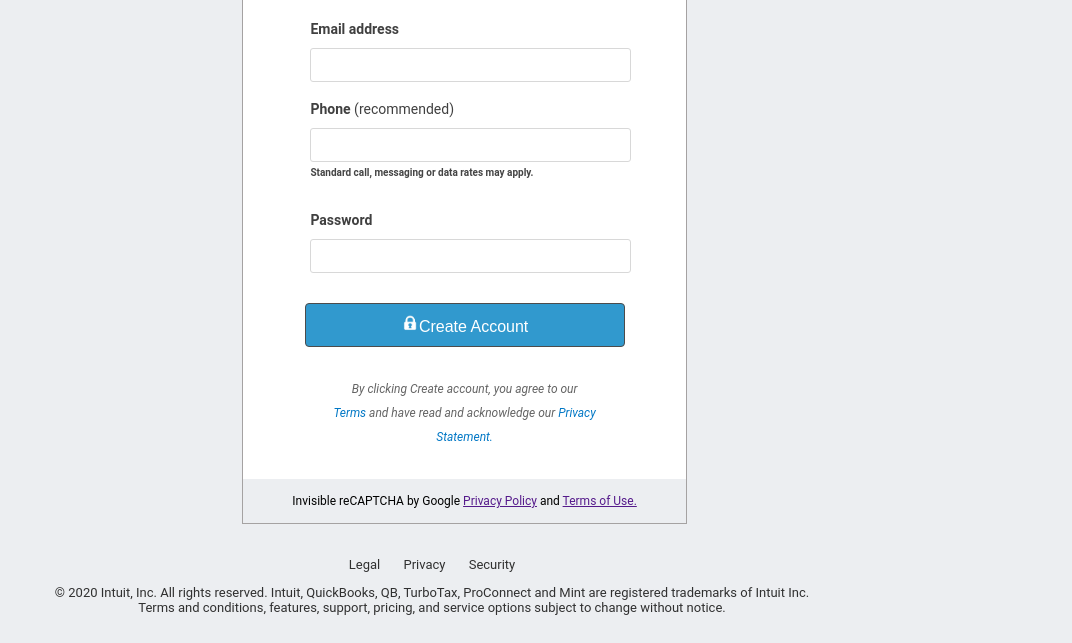
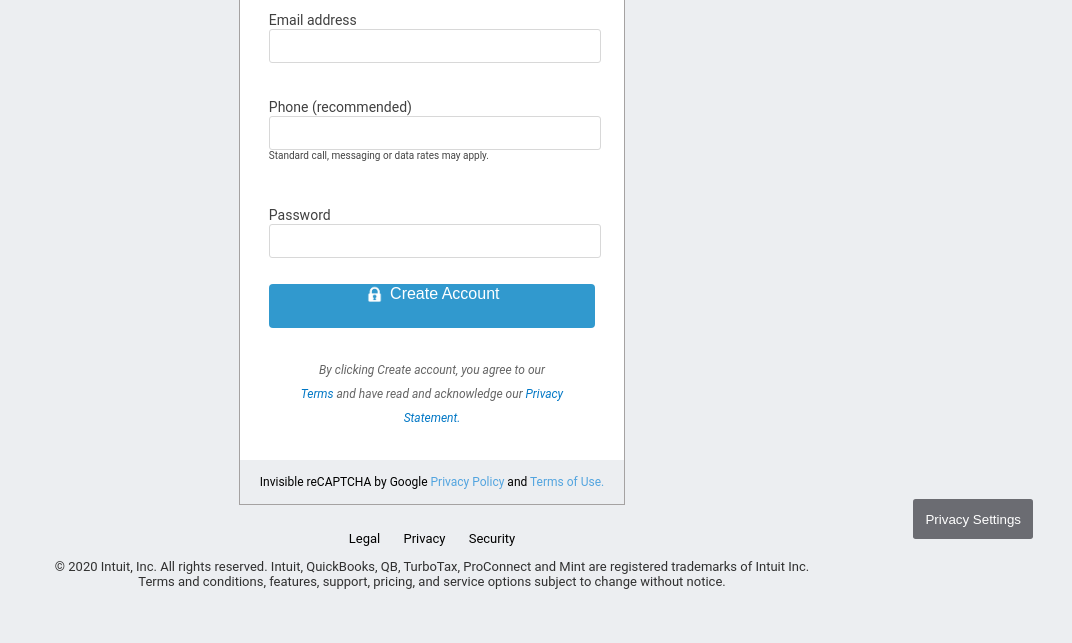
Before and after one commit to ElijahTobs/HTML-Form, a plain HTML site: page index.html in a window 1280 px wide. Shown: the part 261-904 px from the top of the page, without its empty margins (208-1280 px from the left). After the commit the page ends 876 px from the top, so only its background shows below. Drawn offline with Linux system fonts and the light colour scheme.

Commit message:
Added some changes to the styling
- added some padding to the head tag
- centralised the main tag
- spaced the content of the create button
- added the privacy settings button
- added some padding to the footer

```diff
--- a/index.html
+++ b/index.html
@@ -15,6 +15,7 @@
             <span>Sign In</span>
         </button>
     </div>
+
     <div class="institut-logo">
         <img src="./img/mintpic.png" alt="logo" />
     </div>
@@ -65,11 +66,15 @@
         </div>
 
     </main>
+
+
     <footer>
       <ul class="footer-ul">
+        <a href="#">
           <li>Legal</li>
           <li>Privacy</li>
           <li>Security</li>
+        </a>
       </ul>
       <div class="footer-copyright">
         © 2020 Intuit, Inc. All rights reserved. Intuit, QuickBooks, QB,
@@ -78,6 +83,11 @@
         Terms and conditions, features, support, pricing, and service options
         subject to change without notice.
       </div>
+      <div class="btn-sticky">
+        <button>Privacy Settings</button>
+      </div>
     </footer>
+
+
 </body>
 </html>
--- a/style.css
+++ b/style.css
@@ -1,12 +1,25 @@
-.head {
-    display: flex;
-    justify-content: flex-end;
-}
 body{
     background-color: rgb(236, 238, 241);
     font-family: "Avenir", Roboto, Helvetica, Arial, Verdana, Tahoma, sans-serif;
     font-weight: normal;
+    margin: 0;
+    padding: 0;
 }
+
+.head {
+    display: flex;
+    justify-content: flex-end;
+    margin-right: 2rem;
+}
+
+.head h3 {
+  font-size: .8rem;
+}
+
+.head a {
+  text-decoration: none;
+}
+
 h1 {
     color: #4c4c4c;
     font-weight: 700;
@@ -40,42 +53,54 @@ h1 {
 }
 
 .lock {
-    width: 18px;
-    height: 18px;
+    width: 1.2em;
+    height: 1.2em;
+    margin-right: .4em;
     /* margin-top: 8px; */
-    align-self: center;
+    /* align-self: center; */
     /* justify-content: center; */
-    display: inline-block;
+    /* display: inline-block; */
 }
 
 .institut-logo{
+    margin: 0 auto;
     text-align: center;
 }
 main{
     text-align: center;
     background-color: #fff;
-    width:35%;
-    margin-left: 35%;
+    width:30%;
+    margin: 0 auto;
+    /* margin-left: 35%; */
     border: solid 1px rgb(165, 162, 162);
 }
 
+fieldset{
+  text-align: center;
+  /* margin: 0 auto; */
+  /* margin: 5px 0; */
+}
+
 .label {
-    text-align: left;
-    display: block;
-    font-weight: 700;
+    /* text-align: left;
+    display: block; */
+    font-weight: 400;
     color: #404040;
     font-size: 14px;
-    line-height: 25px;
+    /* line-height: 25px; */
     padding-bottom: 6px;
-    margin-left: 15px;
-    margin-right: 15px;
+    /* margin-left: 15px;
+    margin-right: 15px; */
   }
 
   .input-set {
-      margin-left: 40px;
+    margin: 0 auto;
+    margin-top: 1.2rem;
+    width: 85%;
     text-align: left;
-    border: 0;
-    position: relative;
+    border: none;
+    /* border: 0; */
+    /* position: relative; */
   }
 
   .recommended-text {
@@ -84,31 +109,33 @@ main{
 
   .note {
     font-family: inherit;
-    font-weight: 700;
+    font-weight: 400;
     display: block;
     min-height: 20px;
-    padding: 5px 0;
+    /* padding: 5px 0; */
     font-size: 10px;
     color: #444;
-    margin-left: 15px;
+    /* width: 100%; */
+    /* margin: 0 auto; */
+    /* margin-left: 15px; */
   }
 
   .input-field {
-    display: block;
-    position: relative;
+    /* display: block;
+    position: relative; */
     height: 30px;
-    width: 305px;
-    min-width: 160px;
-    padding-left: 8px;
-    padding-right: 6px;
+    /* width: 305px; */
+    /* min-width: 160px; */
+    /* padding-left: 8px;
+    padding-right: 6px; */
     border: 1px solid #d8d8d8;
-    color: #000;
+    /* color: #000; */
     outline: none;
     font-size: 1.2em;
     border-radius: 3px;
     line-height: 1.3em;
-    margin-right: 15px;
-    margin-left: 15px;
+    /* margin-right: 15px;
+    margin-left: 15px; */
   }
 
   .password-unlock {
@@ -123,16 +150,21 @@ main{
   }
 
   .create-account {
+    display: flex;
+    justify-content: center;
     background: #3199CE;
     border-radius: 4px;
-    border: 1px solid #4c4c4c;
+    border: none;
+    /* border: 1px solid #4c4c4c; */
     color: white;
     cursor: pointer;
     font-weight: normal;
-    width: 320px;
+    width: 85%;
     height: 44px;
     font-size: 16px;
-    margin: 20px 20px 0 20px;
+    margin: 0 auto;
+    margin-top: 1rem;
+    /* margin: 20px 20px 0 20px; */
     position: relative;
   }
 
@@ -151,28 +183,38 @@ main{
     padding: 0 10px 0 10px;
   }
 
-  .input-set {
+  /* .input-set {
+
     text-align: left;
     border: 0;
+    border: olive 2px solid;
+    margin: 0 auto;
     position: relative;
-  }
+  } */
+
+.signup-form{
+  margin: 0 auto;
+  width: 100%;
+}
 
   .input-field {
     display: block;
     position: relative;
     height: 30px;
-    width: 305px;
-    min-width: 160px;
-    padding-left: 8px;
-    padding-right: 6px;
-    border: 1px solid #d8d8d8;
-    color: #000;
+    /* width: 305px; */
+    width:100%;
+    /* min-width: 160px; */
+    /* padding-left: 8px;
+    padding-right: 6px; */
+    /* border: 1px solid #d8d8d8; */
+    /* border: orangered 2px solid; */
+    /* color: #000; */
     outline: none;
     font-size: 1.2em;
     border-radius: 3px;
     line-height: 1.3em;
-    margin-right: 15px;
-    margin-left: 15px;
+    /* margin-right: 15px;
+    margin-left: 15px; */
   }
 
   .form-bottom {
@@ -181,6 +223,11 @@ main{
       background-color: rgb(236, 238, 241);
 
   }
+
+.form-bottom a {
+  text-decoration: none;
+  color: #52A4DF;
+}
 
   .form-info {
     display: block;
@@ -203,7 +250,9 @@ main{
     text-align: center;
     color: #303030;
     font-size: 13px;
-    padding: 20px 5px 20px 5px;
+    margin-top: 2em;
+    margin-bottom: 2em;
+    /* padding: 20px 0px 20px 5px; */
   }
 
   footer a {
@@ -220,6 +269,30 @@ main{
     padding: 0;
   }
 
+.footer-ul a {
+  color: #000;
+}
+
   .footer-copyright {
     margin-top: 3px;
   }
+
+.btn-sticky {
+  display: flex;
+  position: sticky;
+  justify-content: flex-end;
+  margin-right: 3em;
+}
+
+.btn-sticky button {
+  position: fixed;
+  bottom: 0;
+  overflow: hidden;
+  height: 3em;
+  padding: 10px 12px;
+  /* margin-bottom: .em; */
+  background: #6B6C72;
+  color: #fff;
+  border: none;
+  border-radius: .2em;
+}
```
Lines whose indentation alone changed are shown as unchanged.
